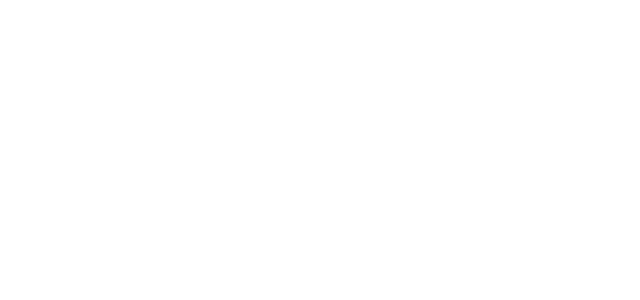
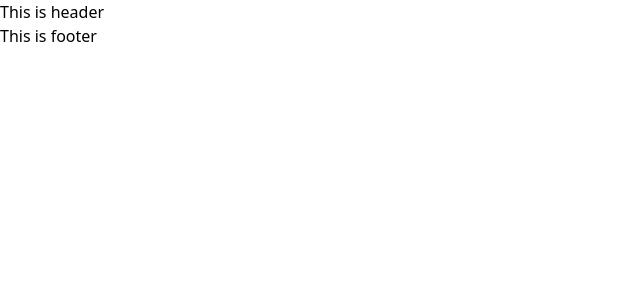
Before and after one commit to thanhnguyen662/mona-test, a React (Create React App) app: page /flight in a window 1280 px wide. Shown: the top 300 px of the page, without its empty margins (0-640 px from the left). Built offline with nearby package versions, Linux system fonts and the light colour scheme.

Commit message:
feat: 🎸 flight detail layout

```diff
--- a/src/App.js
+++ b/src/App.js
@@ -1,5 +1,6 @@
 import { Route, Routes } from 'react-router-dom';
 import './App.css';
+import MainLayout from './common/layouts/MainLayout';
 import HomePage from './common/pages/HomePage';
 import Flight from './features/flight';
 
@@ -7,7 +8,9 @@
    return (
       <div className='App'>
          <Routes>
-            <Route path='/flight/*' element={<Flight />} />
+            <Route element={<MainLayout />}>
+               <Route path='/flight/*' element={<Flight />} />
+            </Route>
             <Route path='/' element={<HomePage />} />
          </Routes>
       </div>
--- /dev/null
+++ b/src/common/components/Footer/index.jsx
@@ -0,0 +1,11 @@
+import React from 'react';
+
+function Footer(props) {
+   return (
+      <div>
+         <h1>This is footer</h1>
+      </div>
+   );
+}
+
+export default Footer;
--- /dev/null
+++ b/src/common/components/Header/index.jsx
@@ -0,0 +1,11 @@
+import React from 'react';
+
+function Header(props) {
+   return (
+      <div>
+         <h1>This is header</h1>
+      </div>
+   );
+}
+
+export default Header;
--- /dev/null
+++ b/src/common/layouts/MainLayout/index.jsx
@@ -0,0 +1,16 @@
+import React from 'react';
+import { Outlet } from 'react-router-dom';
+import Footer from '../../components/Footer';
+import Header from '../../components/Header';
+
+function MainLayout(props) {
+   return (
+      <div>
+         <Header />
+         <Outlet />
+         <Footer />
+      </div>
+   );
+}
+
+export default MainLayout;
```
